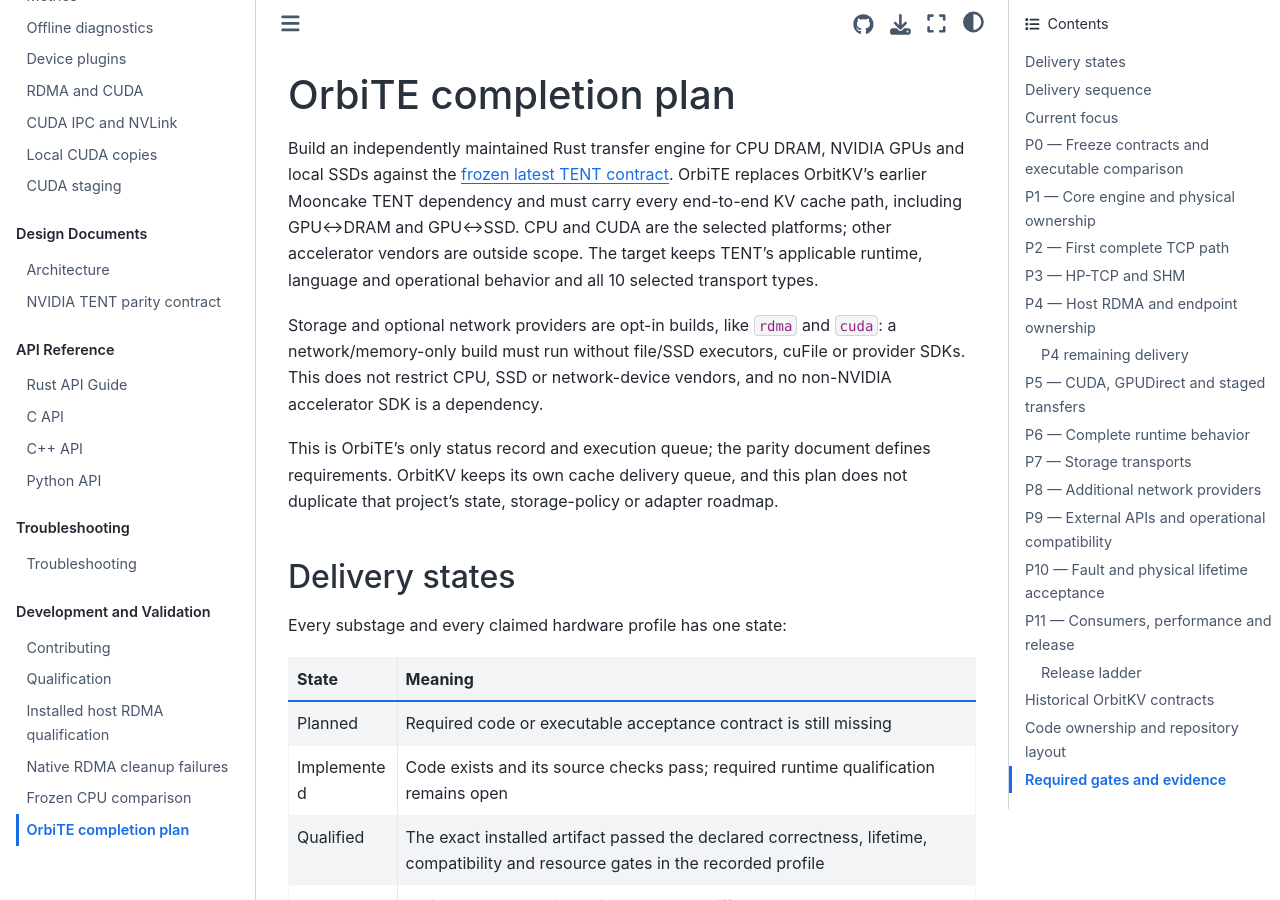
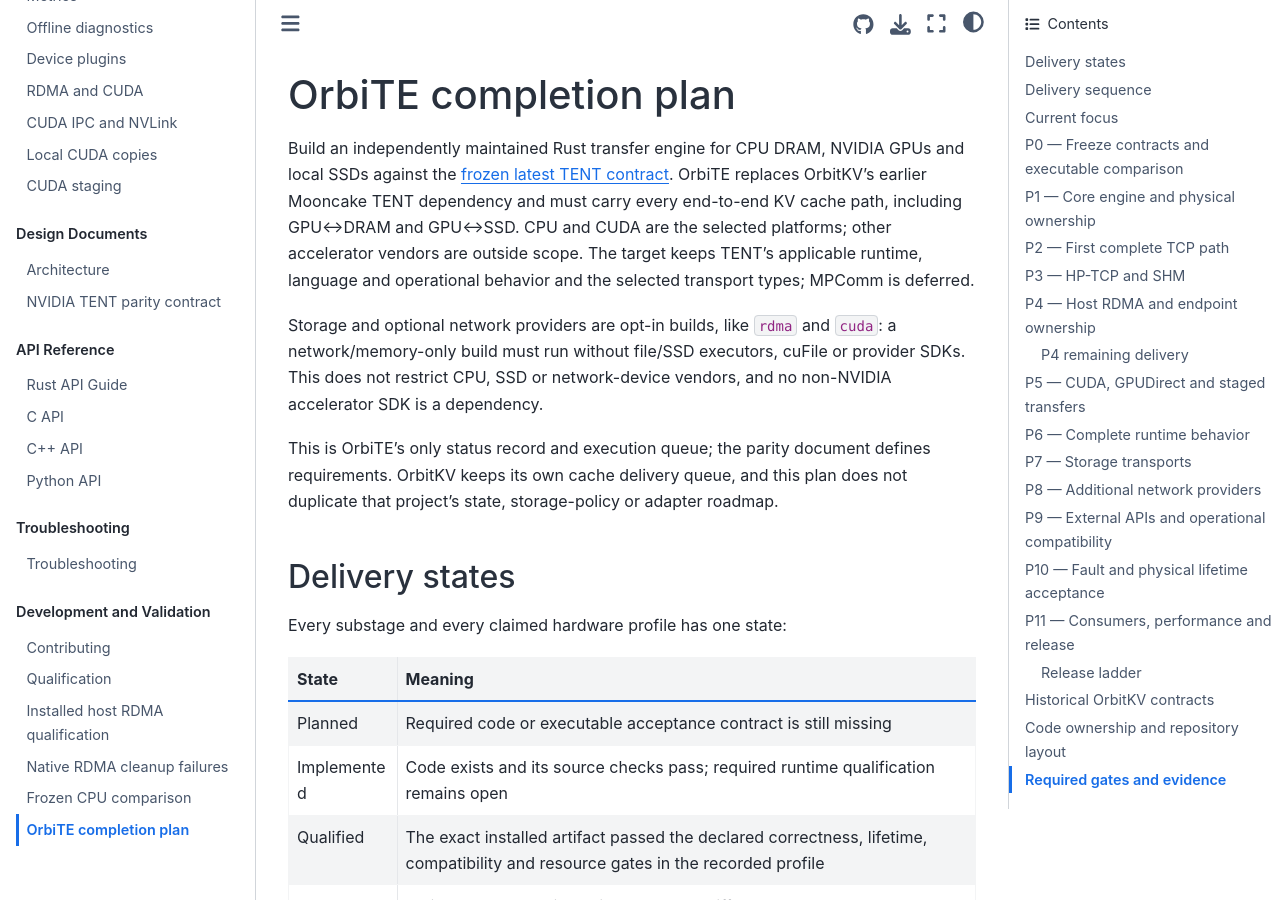
Before and after one commit to OrbitInfra/OrbitTE, a Sphinx documentation site: the page built from docs/completion-plan.md, in a window 1280 px wide and 900 px high. Built offline with Sphinx 7.4.7 and the Sphinx Book theme 1.1.4, drawn with Linux system fonts in a browser that asks for light colours; some of the changed text lies outside the part shown.

Commit message:
docs: defer MPComm until a consumer brings a provider

```diff
--- a/docs/completion-plan.md
+++ b/docs/completion-plan.md
@@ -5,8 +5,8 @@ GPUs and local SSDs against the [frozen latest TENT contract](tent-parity.md).
 OrbiTE replaces OrbitKV's earlier Mooncake TENT dependency and must carry every
 end-to-end KV cache path, including GPU↔DRAM and GPU↔SSD. CPU and CUDA are the
 selected platforms; other accelerator vendors are outside scope. The target
-keeps TENT's applicable runtime, language and operational behavior and all 10
-selected transport types.
+keeps TENT's applicable runtime, language and operational behavior and the selected
+transport types; MPComm is deferred.
 
 Storage and optional network providers are opt-in builds, like `rdma` and
 `cuda`: a network/memory-only build must run without file/SSD executors,
@@ -46,7 +46,7 @@ artifacts and hardware profiles.
 | P5 | CUDA, GPUDirect, NVLink/MNNVL and staging | P4 | Complete at source level for the frozen cooperative profile. Current installed GPU/RDMA profiles remain in the verification queue |
 | P6 | Routing, progress, QoS, deadlines and recovery | P3/P4; staging cases also P5 | Complete at source level. Installed RDMA profiles remain in the verification queue |
 | P7 | File, io_uring and GDS paths | P2; GDS also P5 | S1–S5 complete at source level. DRAM/file io_uring qualified in Linux CI. Installed CUDA staging and native GDS gates unrun |
-| P8 | Additional CPU/NVIDIA-compatible network providers | P1/P2; relevant P4–P6 | P8.2 libfabric implemented; EFA unqualified. P8.1 MPComm remains planned |
+| P8 | Additional CPU/NVIDIA-compatible network providers | P1/P2; relevant P4–P6 | P8.2 libfabric implemented; EFA unqualified. P8.1 MPComm is deferred: no consumer; provider unavailable |
 | P9 | C/C++/Python and operational compatibility | P0/P2/P6 | C ABI, C++ source adapters, Python wheels and configuration implemented |
 | P10 | Cross-backend fault and lifetime acceptance | Relevant P3–P9 deliveries | Planned; evidence accumulates per stage |
 | P11 | Consumer integration, matched performance and release | Accepted P2–P10 profiles | Planned |
@@ -107,7 +107,9 @@ controls and a CUDA provider using the fallible driver table. Its installed GPU
 profile remains unqualified. S23 is out of scope by design; see the
 [wire and consumer boundary](tent-parity.md#wire-and-consumer-boundaries).
 S24 implements the opt-in [libfabric host path](fabric.md), with real
-software-provider controls and an unrun EFA gate. S25 and S26 follow.
+software-provider controls and an unrun EFA gate. S25 MPComm is deferred: no
+consumer; provider unavailable. Next is S26 benchmarks and fault-matrix
+preparation, then the beta.1 gate review.
 
 CPU controls run in CI. GPU and RDMA changes require written installed gates
 in the [verification queue](qualification.md#verification-queue). Prior hardware
@@ -386,7 +388,7 @@ unavailable instead of instantiating stubs.
 
 | Substage | Required implementation | Parity IDs | Hardware acceptance |
 | --- | --- | --- | --- |
-| P8.1 | MPComm adapter, host/NVIDIA registration, peer registry and completion mapping | B15 | Compatible endpoints; NVIDIA GDR only with the frozen provider's required capability |
+| P8.1 | Deferred: no consumer; provider unavailable. Keep the MPComm constant recognized and unavailable | B15 | No verification gate; revisit with a consumer, provider and hardware |
 | P8.2 | Implemented: libfabric attributes, bounded exact-range registration, domain progress and host READ/WRITE | B17 | Software `tcp;ofi_rxm` exercised in Linux CI; EFA installed gate written but unrun |
 
 Exit per row: build without the provider, explicit unavailable result,
@@ -463,7 +465,7 @@ publish packages.
 | Version | Release gate |
 | --- | --- |
 | `0.1.0-alpha.N` | Maintainer-published milestones during early development; APIs remain unstable. The current release is `0.1.0-alpha.1`, published from main [`7cc48490`](https://github.com/OrbitInfra/OrbiTE/commit/7cc48490). |
-| `0.1.0-beta.1` | S21–S26 (excluding out-of-scope S23) and per-peer retirement are complete. The Rust API, C ABI and Python API are the freeze candidate. TCP, HP-TCP, SHM, io_uring, configuration, C/C++ ABI and Python must be qualified on CI. GPU, RDMA, GDS, MNNVL and fabric profiles remain explicitly unqualified. |
+| `0.1.0-beta.1` | S21–S24 (excluding out-of-scope S23), S26 and per-peer retirement are complete; S25 is deferred. The Rust API, C ABI and Python API are the freeze candidate. TCP, HP-TCP, SHM, io_uring, configuration, C/C++ ABI and Python must be qualified on CI. GPU, RDMA, GDS, MNNVL and fabric profiles remain explicitly unqualified. |
 | `0.1.0` | Installed hardware verification passes for the OrbitKV-critical profiles below. The [P10 fault matrix](#p10--fault-and-physical-lifetime-acceptance) must pass on those profiles, and [P11 performance comparisons](#p11--consumers-performance-and-release) must be matched against frozen TENT. |
 
 Beta evidence uses the existing [source and oracle checks](qualification.md#reproduce-and-review),
```
Also changed, not shown: other parts of docs/completion-plan.md (+1 -1 lines), AGENTS.md (+11 -8 lines), README.md (+1 -1 lines), docs/capabilities.md (+1 -1 lines), docs/index.md (+1 -1 lines), docs/qualification.md (+0 -1 lines), docs/tent-parity.md (+15 -2 lines), 2 other files.
